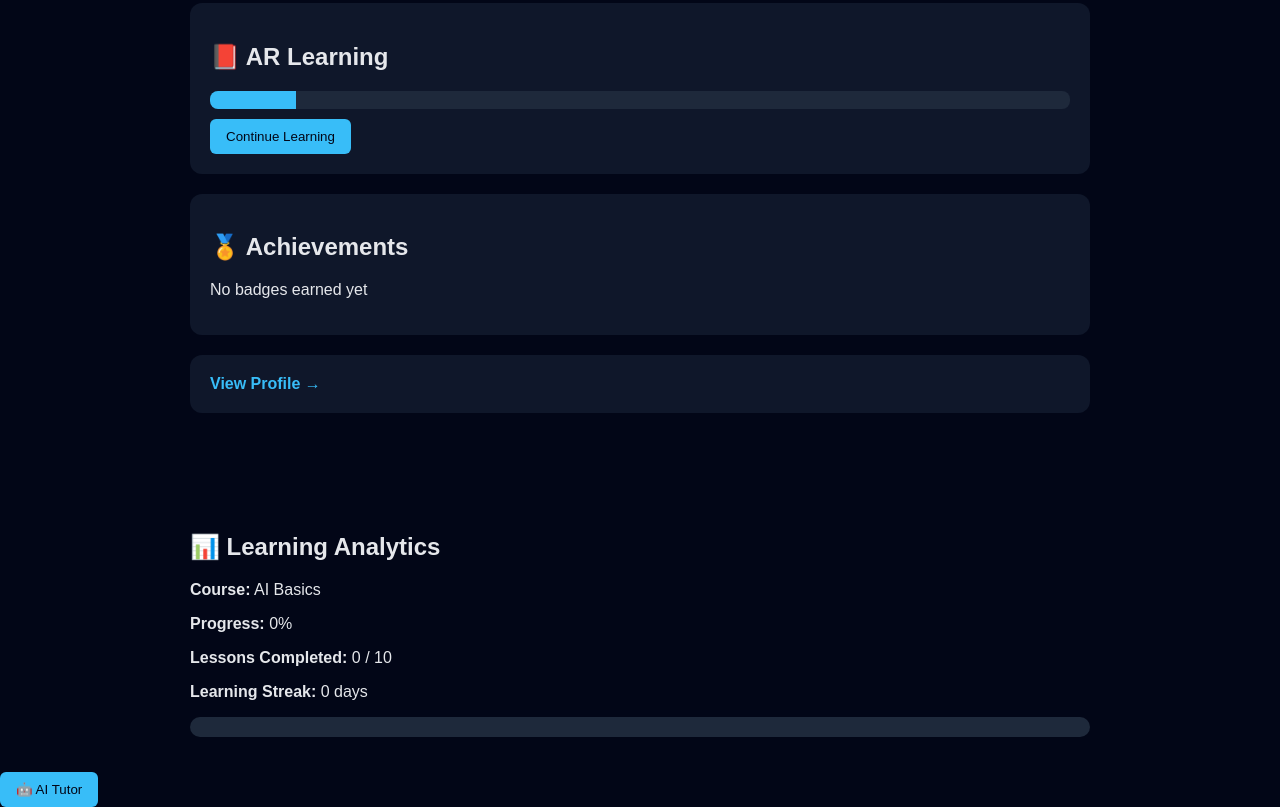
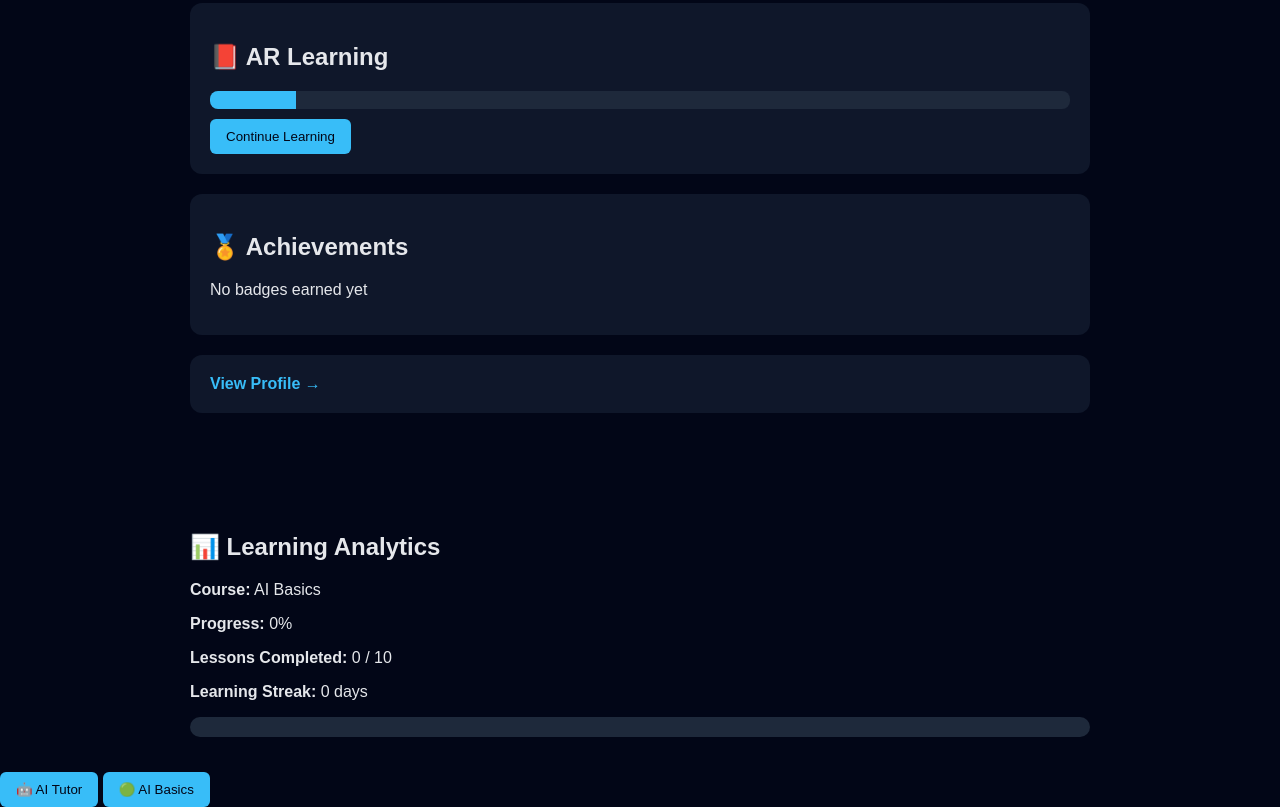
Before and after one commit to Jaimel126/eduverse-, a plain HTML site: page dashboard.html in a window 1280 px wide. Shown: the part 368-1175 px from the top of the page. Drawn offline with Linux system fonts and the light colour scheme.

Commit message:
Update dashboard.html

```diff
--- a/dashboard.html
+++ b/dashboard.html
@@ -161,3 +161,6 @@
 <a href="ai-tutor.html">
   <button>🤖 AI Tutor</button>
 </a>
+<a href="ai-basics.html">
+  <button>🟢 AI Basics</button>
+</a>
```
